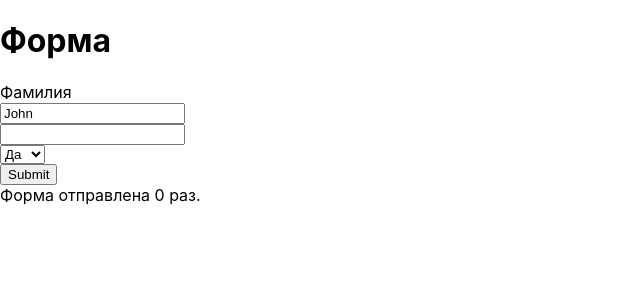
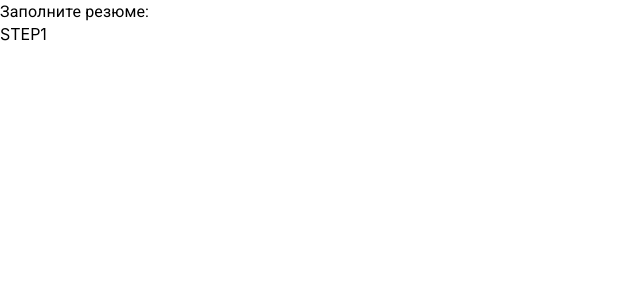
Before and after one commit to Vlad-Shaitanov/sigur_teast_task, a React (Create React App) app: page / in a window 1280 px wide. Shown: the top 300 px of the page, without its empty margins (0-640 px from the left). Built offline with nearby package versions, Linux system fonts and the light colour scheme.

Commit message:
Basic structure of application

```diff
--- a/public/index.html
+++ b/public/index.html
@@ -10,8 +10,12 @@
       content="Web site created using create-react-app"
     />
     <link rel="manifest" href="%PUBLIC_URL%/manifest.json" />
+    <link
+            rel="stylesheet"
+            href="https://fonts.googleapis.com/css?family=Roboto:300,400,500,700&display=swap"
+    />
 
-    <title>Форма регистрации</title>
+    <title>Форма для заполнения</title>
   </head>
   <body>
     <div id="root"></div>
--- a/src/App.js
+++ b/src/App.js
@@ -1,68 +1,32 @@
 import React from "react";
-import { useForm } from "react-hook-form";
+import { BrowserRouter as Router, Route, Switch } from "react-router-dom";
+import { Header } from "./components/Header/Header";
+import { Step1 } from "./components/Step1/Step1";
+import { Step2 } from "./components/Step2/Step2";
+import { Step3 } from "./components/Step3/Step3";
+import { Step4 } from "./components/Step4/Step4";
 
 function App() {
-  const {
-    register,
-    handleSubmit,
-    watch,
-    formState: { errors, submitCount },
-  } = useForm({ mode: "onChange" });
-
-  const onSubmit = (data) => {
-    console.log("Отправлено", data);
-  };
-
-  const nameField = watch("name");
-  const ageField = watch("age");
-
-  // console.log("nameField", nameField);
-  // console.log("ageField", ageField);
-
-  console.log("error", errors);
-  let errorsStatus = !!Object.keys(errors).length;
-  console.log("errorOBJ", errorsStatus);
-
   return (
-    <div className="App">
-      <form onSubmit={handleSubmit(onSubmit)}>
-        <h1>Форма</h1>
-        <label htmlFor="surname" style={{ display: "block" }}>
-          Фамилия
-        </label>
-        <input
-          type="text"
-          defaultValue="John"
-          id="name"
-          {...register("name", {
-            required: true,
-            maxLength: 10,
-          })}
-        />
-        {errors.name && <i>Обязательное поле. Не более 15 символов</i>}
-        <input
-          type="text"
-          {...register("age", {
-            required: true,
-            pattern: /\d?\d/,
-            min: 18,
-            max: 99,
-          })}
-          style={{ display: "block" }}
-        />
-        {errors.age && <i>Обязательное числовое поле. От 18 до 99</i>}
-        <select style={{ display: "block" }} {...register("answer")}>
-          <option value="yes">Да</option>
-          <option value="no">Нет</option>
-        </select>
-        <input
-          type="submit"
-          disabled={errorsStatus}
-          style={{ display: "block" }}
-        />
-        Форма отправлена {submitCount} раз.
-      </form>
-    </div>
+    <>
+      <Header />
+      <Router>
+        <Switch>
+          <Route exact path="/">
+            <Step1 />
+          </Route>
+          <Route exact path="/step2">
+            <Step2 />
+          </Route>
+          <Route exact path="/step3">
+            <Step3 />
+          </Route>
+          <Route exact path="/result">
+            <Step4 />
+          </Route>
+        </Switch>
+      </Router>
+    </>
   );
 }
 
--- /dev/null
+++ b/src/components/Header/Header.js
@@ -0,0 +1,6 @@
+import React from "react";
+import Typography from "@mui/material/Typography";
+
+export const Header = () => {
+  return <Typography>Заполните резюме:</Typography>;
+};
--- /dev/null
+++ b/src/components/Step1/Step1.js
@@ -0,0 +1,5 @@
+import React from "react";
+
+export const Step1 = () => {
+  return <div>STEP1</div>;
+};
--- /dev/null
+++ b/src/components/Step2/Step2.js
@@ -0,0 +1,5 @@
+import React from "react";
+
+export const Step2 = () => {
+  return <div>STEP2</div>;
+};
--- /dev/null
+++ b/src/components/Step3/Step3.js
@@ -0,0 +1,5 @@
+import React from "react";
+
+export const Step3 = () => {
+  return <div>STEP3</div>;
+};
--- /dev/null
+++ b/src/components/Step4/Step4.js
@@ -0,0 +1,5 @@
+import React from "react";
+
+export const Step4 = () => {
+  return <div>STEP4</div>;
+};
--- /dev/null
+++ b/src/context/AppContext.js
@@ -0,0 +1,25 @@
+import React, { createContext, useContext, useState } from "react";
+
+//Создание контекста
+const AppContext = createContext();
+
+export const DataProvider = ({ children }) => {
+  const [data, setData] = useState({});
+
+  const setValues = (values) => {
+    setData((prevData) => ({
+      ...prevData,
+      ...values,
+    }));
+  };
+
+  return (
+    <AppContext.Provider value={{ data, setValues }}>
+      {children}
+    </AppContext.Provider>
+  );
+};
+
+export const useData = () => {
+  useContext(AppContext);
+};
--- a/src/index.js
+++ b/src/index.js
@@ -2,10 +2,13 @@ import React from "react";
 import ReactDOM from "react-dom";
 import "./index.css";
 import App from "./App";
+import { DataProvider } from "./context/AppContext";
 
 ReactDOM.render(
   <React.StrictMode>
-    <App />
+    <DataProvider>
+      <App />
+    </DataProvider>
   </React.StrictMode>,
   document.getElementById("root")
 );
```
Also changed, not shown: package.json (+7 -1 lines), 1 other file (tests, documents, lock files or other folders).
